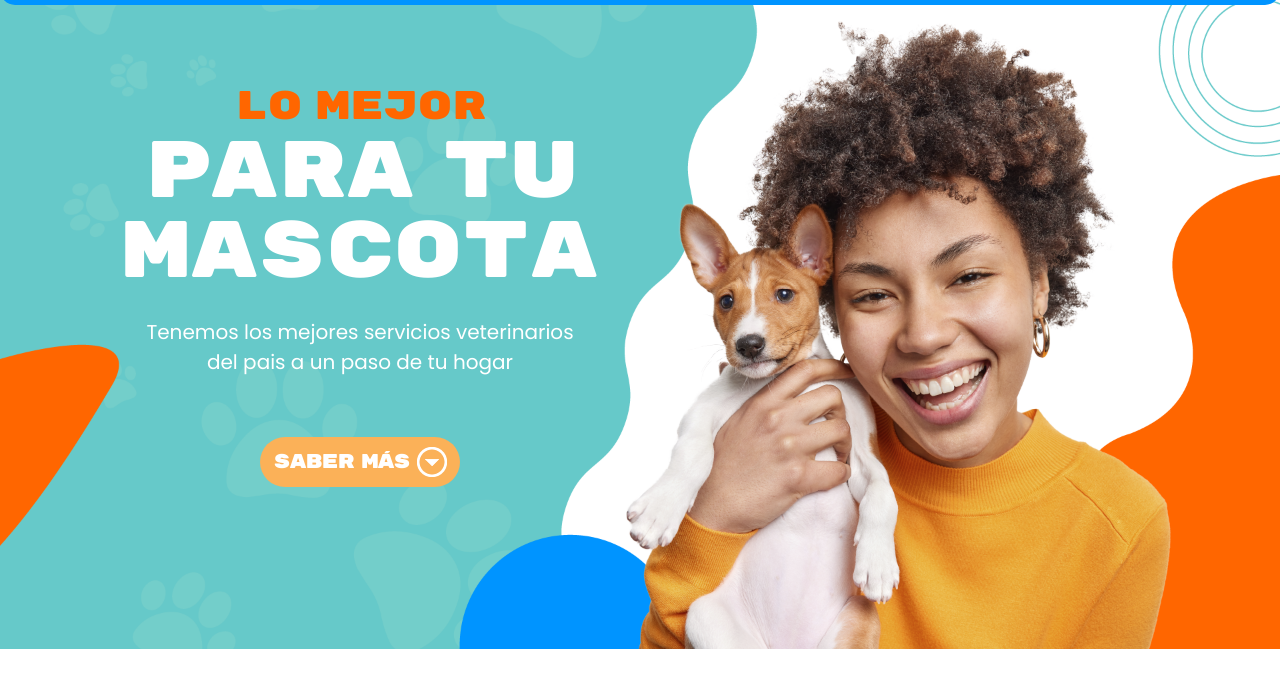
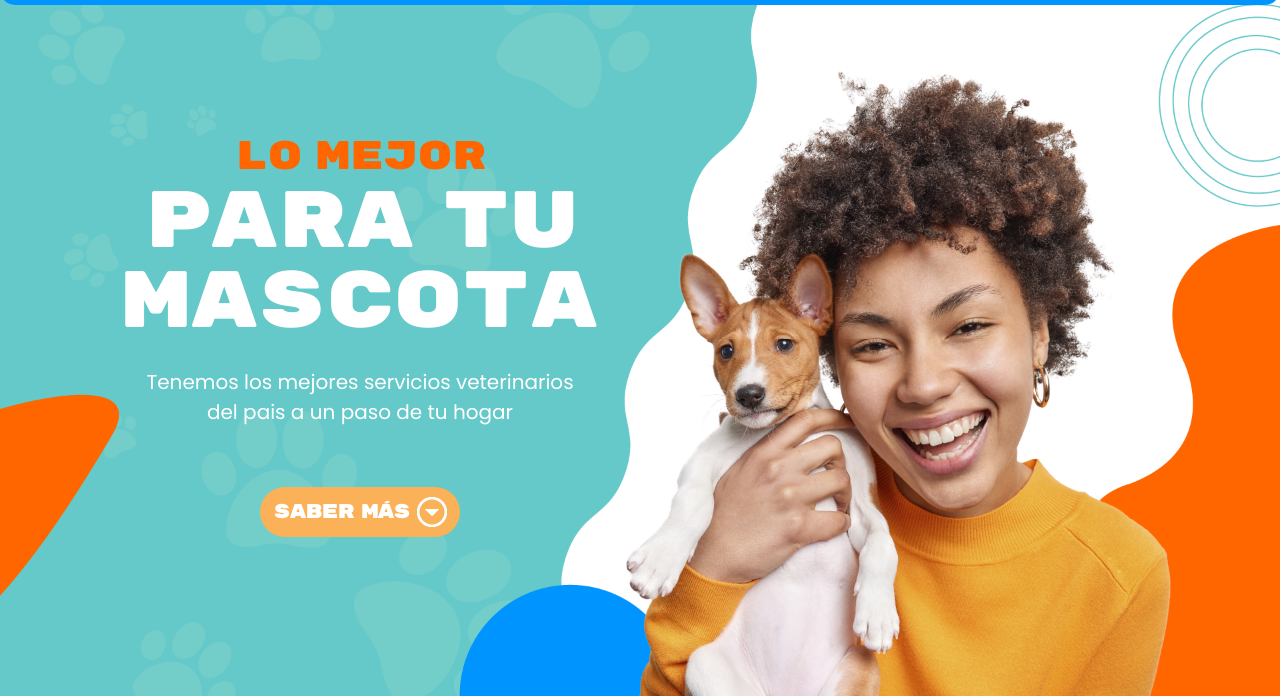
Before and after one commit to Jeyther/CoderHouse-Veterinaria, a website: page index.html in a window 1280 px wide. Shown: the part 71-767 px from the top of the page. Drawn offline with nearby package versions, Linux system fonts and the light colour scheme; some packages are replaced by stand-ins of ours; files that its build step writes are made by us from their sources; a script that the page names is missing.

Commit message:
minor details

```diff
--- a/scss/_main.scss
+++ b/scss/_main.scss
@@ -6,7 +6,7 @@
 
     position: relative;
 
-    margin: 0;
+    margin-top: 50px;
     width: 100%;
     height: 720px;
 
```
Also changed, not shown: captura.png (added).
